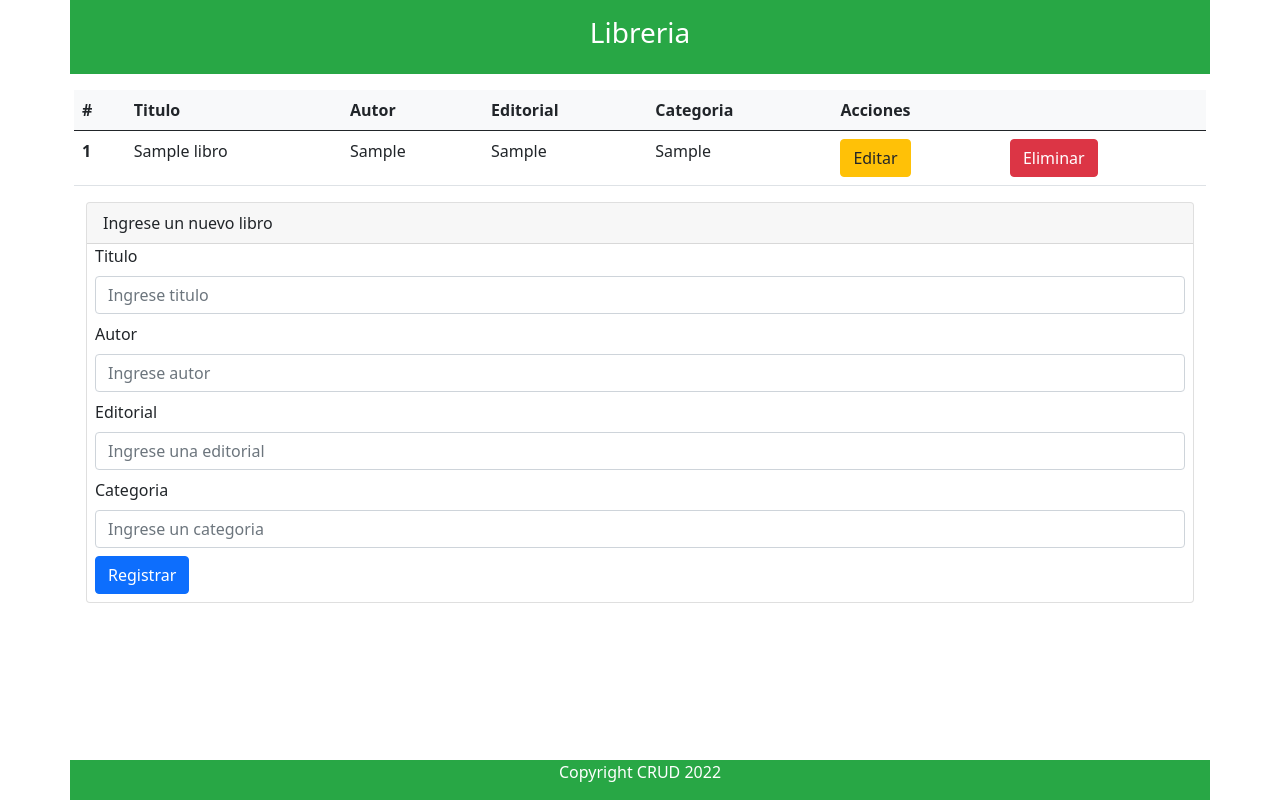
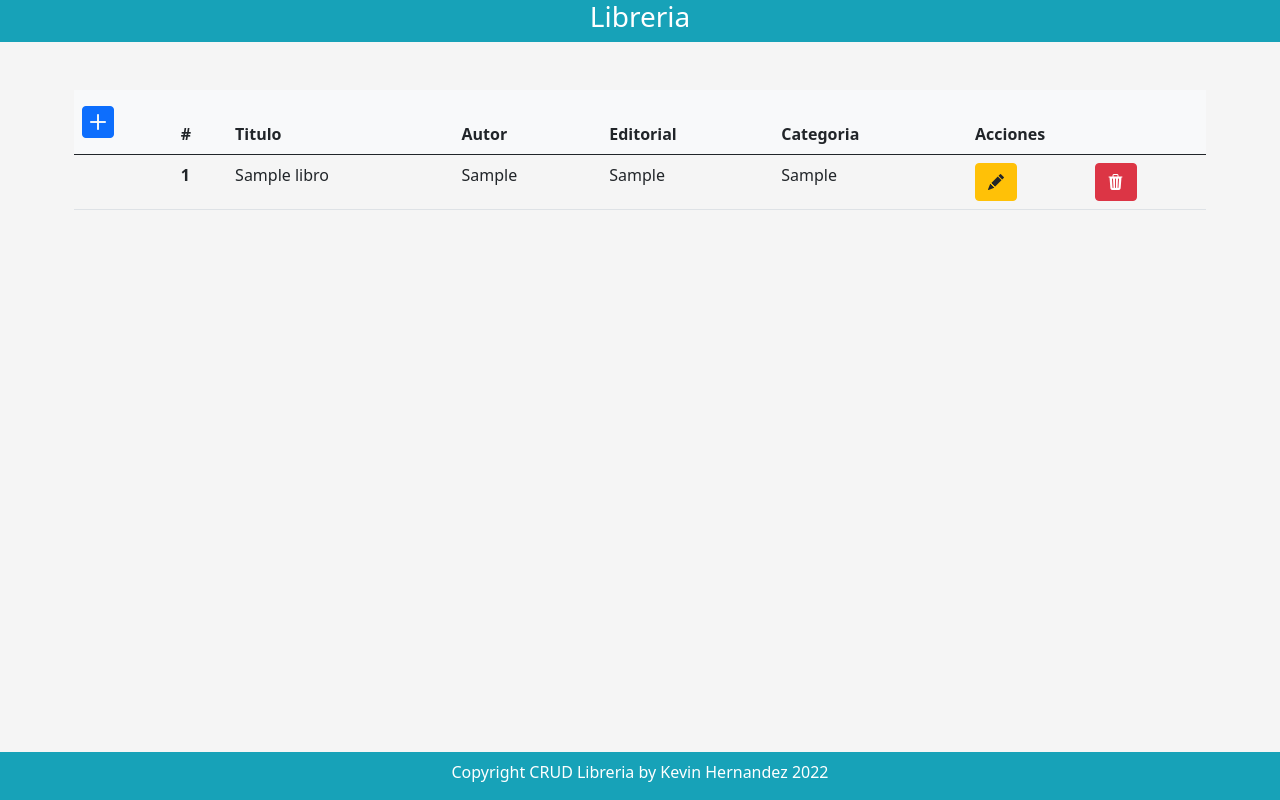
Before and after one commit to kevhr11/crud-biblioteca, a PHP site: page / in a window 1280 px wide. Run offline with PHP 8.4, Linux system fonts and the light colour scheme; tables that the repository leaves empty or names only in its code hold one stand-in row (values such as "Sample post").

Commit message:
Se modificaron los archivos footer, header, registro, editar y se agrego el archivo insert

```diff
--- a/index.php
+++ b/index.php
@@ -4,13 +4,19 @@
   include 'models/conexion.php';
   $sentencia = $bd->query("SELECT * from libros");
   $libros = $sentencia->fetchAll(PDO::FETCH_OBJ);
-  //print_r($postres);
+  //print_r($libros);
 ?>
-<div class="container mt-3">
+<main class="flex-grow-1">
+  <div class="container mt-5">
     <div class="row">
       <table class="table">
         <thead class="table-light">
           <tr>
+            <th scope="col">
+              <a href="controllers/registro.php" data-bs-toggle="tooltip" data-bs-placement="top" title="Registrar">
+                <i class="bi-plus-square-fill" style="font-size: 2rem;"></i>
+              </a>
+            </th>
             <th scope="col">#</th>
             <th scope="col">Titulo</th>
             <th scope="col">Autor</th>
@@ -22,16 +28,21 @@
         <tbody class=" table-group-divider">
           <?php foreach($libros as $dato){ ?>
           <tr>
+            <th scope="row"></th>
             <th scope="row"><?php echo $dato->id ?></th>
             <td><?php echo $dato->titulo ?></td>
             <td><?php echo $dato->autor ?></td>
             <td><?php echo $dato->editorial ?></td>
             <td><?php echo $dato->categoria ?></td>
             <td>
-            <a href="controllers/editar.php?id=<?php echo $dato->id ?>" class="btn btn-warning">Editar</a>
+              <a href="controllers/editar.php?id=<?php echo $dato->id ?>" class="btn btn-warning"
+                data-bs-toggle="tooltip" data-bs-placement="top" title="Editar">
+                <i class="bi bi-pencil-fill"></i></a>
             </td>
             <td>
-            <a href="controllers/eliminar.php?id=<?php echo $dato->id ?>" class="btn btn-danger">Eliminar</a>
+              <a href="controllers/eliminar.php?id=<?php echo $dato->id ?>" class="btn btn-danger"
+                data-bs-toggle="tooltip" data-bs-placement="top" title="Eliminar">
+                <i class="bi bi-trash3-fill"></i></a>
             </td>
           </tr>
 
@@ -39,34 +50,7 @@
         </tbody>
       </table>
 
-    <div class="container mb-5">
-      <div class="card">
-        <div class="card-header">Ingrese un nuevo libro</div>
-        <form action="controllers/registro.php" method="POST">
-          <div class="mb-2 mx-2">
-            <label class="form-label">Titulo</label>
-            <input type="text" class="form-control" placeholder="Ingrese titulo" name="inputTitulo" required>
-          </div>
-          <div class="mb-2 mx-2">
-            <label class="form-label">Autor</label>
-            <input type="text" class="form-control" placeholder="Ingrese autor" name="inputAutor" required>
-          </div>
-          <div class="mb-2 mx-2">
-            <label class="form-label">Editorial</label>
-            <input type="text" class="form-control" placeholder="Ingrese una editorial" name="inputEditorial" required>
-          </div>
-          <div class="mb-2 mx-2">
-            <label class="form-label">Categoria</label>
-            <input type="text" class="form-control" placeholder="Ingrese un categoria" name="inputCategoria" required>
-          </div>
-          <div class="mb-2 mx-2">
-            <input type="submit" class="btn btn-primary" value="Registrar">
-          </div>
-        </form>
     </div>
   </div>
-
-  </div>
-</div>
-
+</main>
 <?php include "templates/footer.php"; ?>
--- a/templates/footer.php
+++ b/templates/footer.php
@@ -1,8 +1,6 @@
-<footer class="container bg-success fixed-bottom">
-  <div class="row">
-    <div class="col-md">
-      <p class="text-center text-white">Copyright CRUD 2022</p>
-    </div>
+<footer class="bg-info">
+  <div class="col-md">
+    <p class="text-center text-white pt-2">Copyright CRUD Libreria by Kevin Hernandez 2022</p>
   </div>
 </footer>
 
--- a/templates/header.php
+++ b/templates/header.php
@@ -7,21 +7,33 @@
   <title>Proyecto CRUD</title>
   <link rel="stylesheet" href="https://stackpath.bootstrapcdn.com/bootstrap/5.0.0-alpha1/css/bootstrap.min.css"
     integrity="sha384-r4NyP46KrjDleawBgD5tp8Y7UzmLA05oM1iAEQ17CSuDqnUK2+k9luXQOfXJCJ4I" crossorigin="anonymous">
+  <link rel="stylesheet" href="https://cdn.jsdelivr.net/npm/bootstrap-icons@1.10.2/font/bootstrap-icons.css">
+  <style>
+  .custom-tooltip {
+    --bs-tooltip-bg: var(--bs-primary);
+  }
+  </style>
   <script src="https://cdn.jsdelivr.net/npm/popper.js@1.16.0/dist/umd/popper.min.js"
     integrity="sha384-Q6E9RHvbIyZFJoft+2mJbHaEWldlvI9IOYy5n3zV9zzTtmI3UksdQRVvoxMfooAo" crossorigin="anonymous">
   </script>
   <script src="https://stackpath.bootstrapcdn.com/bootstrap/5.0.0-alpha1/js/bootstrap.min.js"
     integrity="sha384-oesi62hOLfzrys4LxRF63OJCXdXDipiYWBnvTl9Y9/TRlw5xlKIEHpNyvvDShgf/" crossorigin="anonymous">
   </script>
+  <style>
+  * {
+    margin: 0;
+    padding: 0;
+  }
+
+  body {
+    background-color: #F5F5F5;
+  }
+  </style>
 </head>
 
-<body>
-  <div class="container bg-success">
-    <div class="row">
-      <div class="col-md">
-        <header class="py-3">
-          <h3 class="text-center text-white">Libreria</h3>
-        </header>
-      </div>
-    </div>
+<body class="d-flex flex-column min-vh-100">
+  <div class="bg-info flex-grow-0">
+      <header>
+        <h3 class="text-center text-white">Libreria</h3>
+      </header>
   </div>
```
Also changed, not shown: controllers/editar.php (+11 -5 lines), controllers/insert.php (added, +17 -0 lines), controllers/registro.php (+35 -16 lines). Lines whose indentation alone changed are shown as unchanged.
